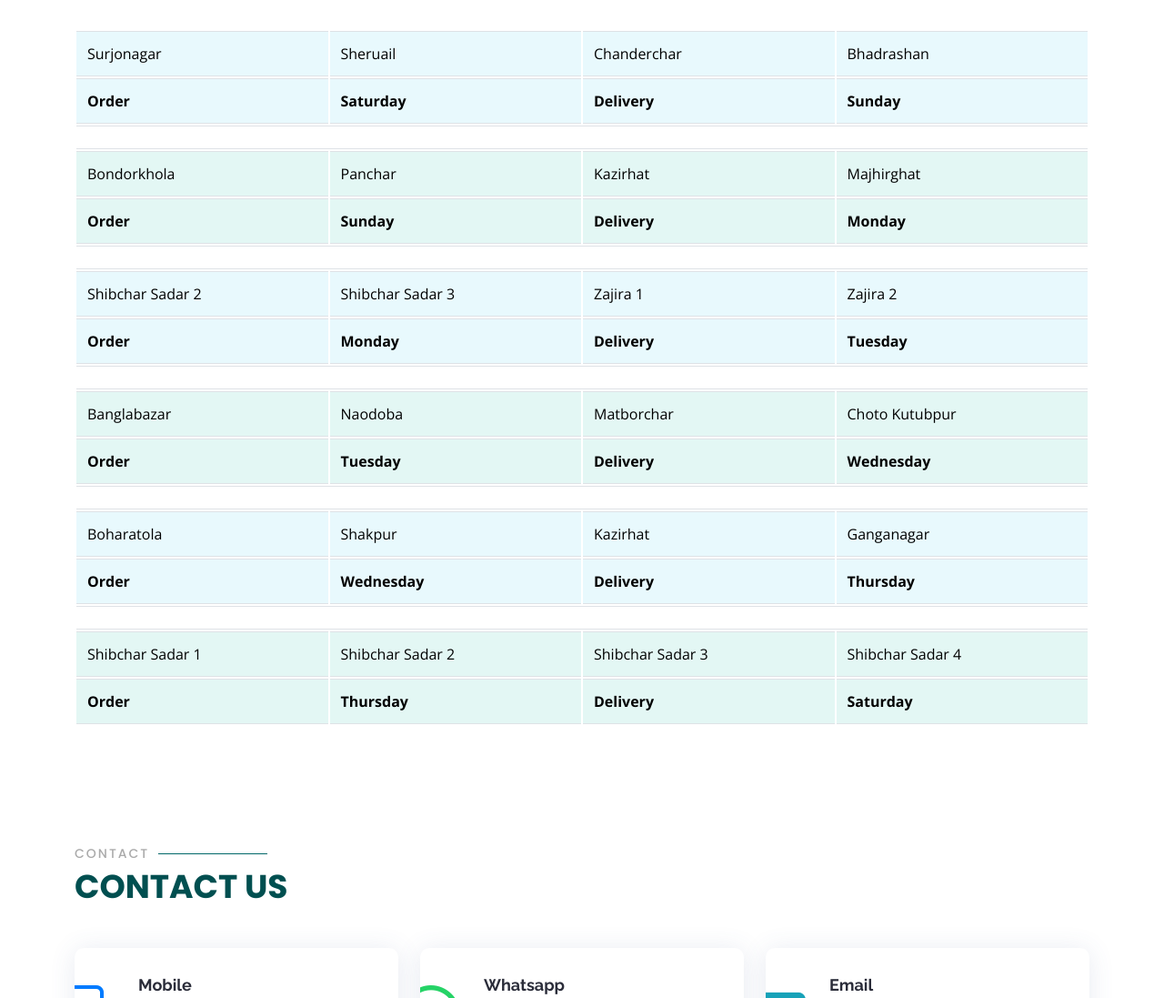
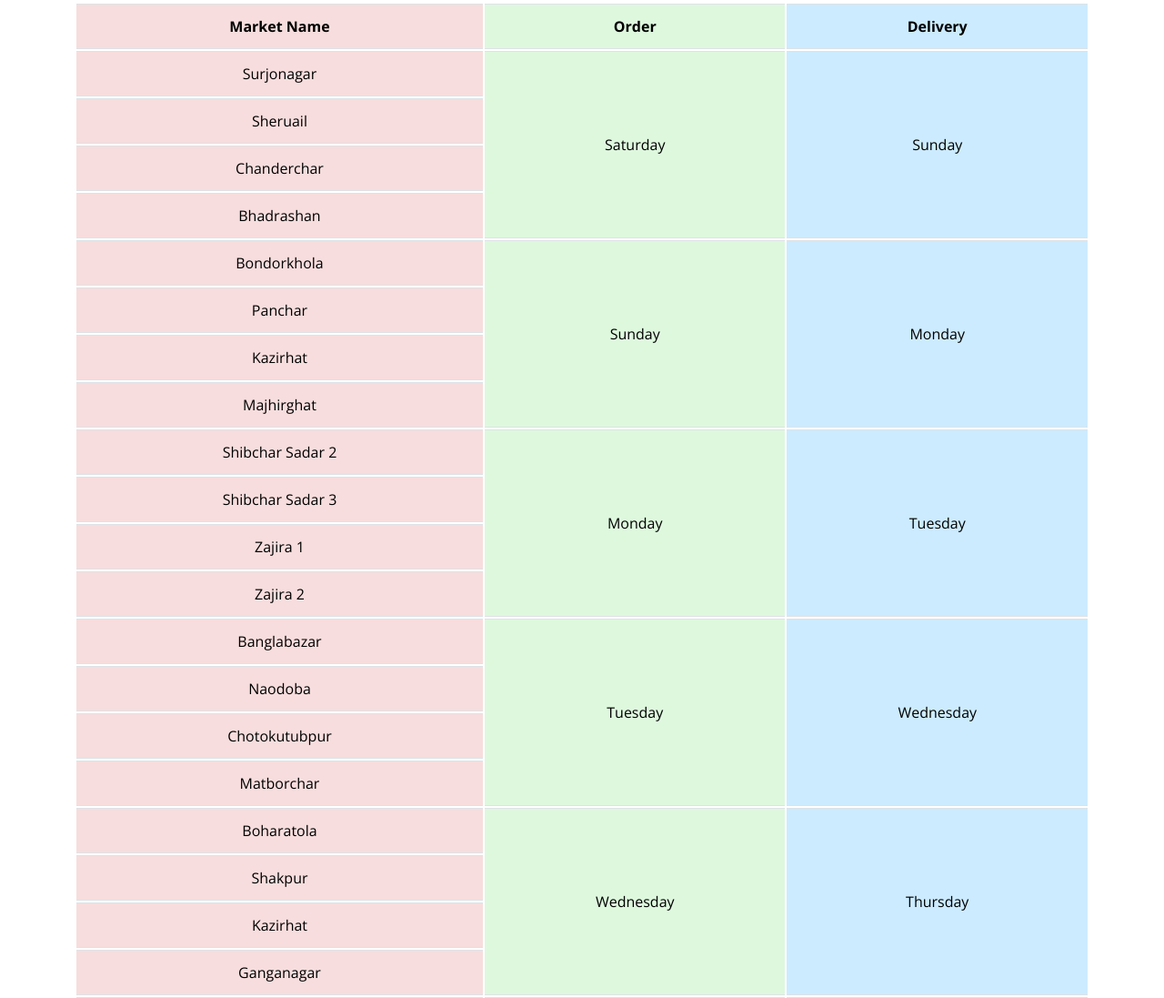
Before and after one commit to dhruba-datta/AB-Pharmacy-HTML, a plain HTML site: page index.html in a window 1280 px wide. Shown: the part 10042-11139 px from the top of the page at 91% size. Drawn offline with nearby package versions, Linux system fonts and the light colour scheme; animation ran at ten frames a second.

Commit message:
table updated

```diff
--- a/assets/css/style.css
+++ b/assets/css/style.css
@@ -562,7 +562,7 @@ section {
 .services .title {
   margin-left: 40px;
   font-weight: 700;
-  margin-bottom: 10px; /* Adjusted margin-bottom to reduce space */
+  margin-bottom: 10px;
   font-size: 18px;
 }
 
@@ -585,8 +585,8 @@ section {
 .services .action-button {
   display: inline-block;
   padding: 10px 20px;
-  margin-left: 40px; /* Align with title and description */
-  margin-top: 5px; /* Reduced space below title */
+  margin-left: 40px;
+  margin-top: 5px;
   text-align: center;
   color: white;
   text-decoration: none;
@@ -608,13 +608,10 @@ section {
 /*--------------------------------------------------------------
 # Table Styles
 --------------------------------------------------------------*/
-.table-responsive {
-  margin-top: 30px;
-}
 
 .table {
   width: 100%;
-  margin-bottom: 1r;
+  margin-bottom: 1rem;
   color: #212529;
   border-collapse: separate;
 }
@@ -622,38 +619,29 @@ section {
 .table th,
 .table td {
   padding: 0.75rem;
-  vertical-align: top;
+  vertical-align: middle; /* Center content vertically */
   border-top: 1px solid #dee2e6;
+  text-align: center; /* Center content horizontally */
 }
 
-.table thead th {
-  vertical-align: bottom;
-  border-bottom: 2px solid #dee2e6;
+
+/* Different colors for each column */
+.table th:nth-child(1),
+.table td:nth-child(1) {
+  background-color: #f7dddd;
+  position: relative;
 }
 
-.table tbody + tbody {
-  border-top: 2px solid #dee2e6;
+.table th:nth-child(2),
+.table td:nth-child(2) {
+  background-color: #def8de;
+  position: relative;
 }
 
-/* Alternating row colors */
-.market-row-1 th, .market-row-1 td {
-  background-color: #E8F9FD !important; /* Light gray */
-  z-index: 1 !important;
-  position: relative !important;
-}
-
-.market-row-2 th, .market-row-2 td {
-  background-color: #e3f7f4  !important; /* Slightly darker gray */
-  z-index: 1 !important;
-  position: relative !important;
-}
-
-/* Separate each set */
-.gap-row td {
-  height: 20px;
-  background-color: #ffffff !important; /* White gap */
-  z-index: 0 !important;
-  position: relative !important;
+.table th:nth-child(3),
+.table td:nth-child(3) {
+  background-color: #ccebff;
+  position: relative;
 }
 
 
--- a/index.html
+++ b/index.html
@@ -1324,7 +1324,6 @@
 
 
     <!-- ======= Services Section ======= -->
-
     <section id="services" class="services">
       <div class="container">
         <div class="section-title" data-aos="zoom-out">
@@ -1335,136 +1334,105 @@
           <div class="col">
             <div class="table-responsive" data-aos="zoom-in">
               <table class="table">
+                <!-- Table header -->
+                <thead>
+                  <tr>
+                    <th>Market Name</th>
+                    <th>Order</th>
+                    <th>Delivery</th>
+                  </tr>
+                </thead>
+                <!-- Table body -->
+                <tbody>
                   <!-- First set of markets -->
-                <thead class="market-row-1">
                   <tr>
                     <td>Surjonagar</td>
+                    <td rowspan="4">Saturday</td>
+                    <td rowspan="4">Sunday</td>
+                  </tr>
+                  <tr>
                     <td>Sheruail</td>
+                  </tr>
+                  <tr>
                     <td>Chanderchar</td>
+                  </tr>
+                  <tr>
                     <td>Bhadrashan</td>
                   </tr>
-                </thead>
-                <tbody class="market-row-1">
-                  <tr>
-                    <th>Order</th>
-                    <th>Saturday</th>
-                    <th>Delivery</th>
-                    <th>Sunday</th>
-                  </tr>
-                </tbody>
-
-                <!-- Gap -->
-                <tr class="gap-row">
-                  <td colspan="4"></td>
-                </tr>
-
                   <!-- Second set of markets -->
-                <thead class="market-row-2">
                   <tr>
                     <td>Bondorkhola</td>
+                    <td rowspan="4">Sunday</td>
+                    <td rowspan="4">Monday</td>
+                  </tr>
+                  <tr>
                     <td>Panchar</td>
+                  </tr>
+                  <tr>
                     <td>Kazirhat</td>
+                  </tr>
+                  <tr>
                     <td>Majhirghat</td>
                   </tr>
-                </thead>
-                <tbody class="market-row-2">
-                  <tr>
-                    <th>Order</th>
-                    <th>Sunday</th>
-                    <th>Delivery</th>
-                    <th>Monday</th>
-                  </tr>
-                </tbody>
-
-                <!-- Gap -->
-                <tr class="gap-row">
-                  <td colspan="4"></td>
-                </tr>
-
                   <!-- Third set of markets -->
-                <thead class="market-row-1">
                   <tr>
                     <td>Shibchar Sadar 2</td>
+                    <td rowspan="4">Monday</td>
+                    <td rowspan="4">Tuesday</td>
+                  </tr>
+                  <tr>
                     <td>Shibchar Sadar 3</td>
+                  </tr>
+                  <tr>
                     <td>Zajira 1</td>
+                  </tr>
+                  <tr>
                     <td>Zajira 2</td>
                   </tr>
-                </thead>
-                <tbody class="market-row-1">
-                  <tr>
-                    <th>Order</th>
-                    <th>Monday</th>
-                    <th>Delivery</th>
-                    <th>Tuesday</th>
-                  </tr>
-                </tbody>
-
-                <!-- Gap -->
-                <tr class="gap-row">
-                  <td colspan="4"></td>
-                </tr>
-
                   <!-- Fourth set of markets -->
-                <thead class="market-row-2">
                   <tr>
                     <td>Banglabazar</td>
+                    <td rowspan="4">Tuesday</td>
+                    <td rowspan="4">Wednesday</td>
+                  </tr>
+                  <tr>
                     <td>Naodoba</td>
+                  </tr>
+                  <tr>
+                    <td>Chotokutubpur</td>
+                  </tr>
+                  <tr>
                     <td>Matborchar</td>
-                    <td>Choto Kutubpur</td>
-                  </tr>
-                </thead>
-                <tbody class="market-row-2">
-                  <tr>
-                    <th>Order</th>
-                    <th>Tuesday</th>
-                    <th>Delivery</th>
-                    <th>Wednesday</th>
-                  </tr>
-                </tbody>
-
-                <!-- Gap -->
-                <tr class="gap-row">
-                  <td colspan="4"></td>
-                </tr>
-
+                  </tr>
                   <!-- Fifth set of markets -->
-                <thead class="market-row-1">
                   <tr>
                     <td>Boharatola</td>
+                    <td rowspan="4">Wednesday</td>
+                    <td rowspan="4">Thursday</td>
+                  </tr>
+                  <tr>
                     <td>Shakpur</td>
+                  </tr>
+                  <tr>
                     <td>Kazirhat</td>
+                  </tr>
+                  <tr>
                     <td>Ganganagar</td>
                   </tr>
-                </thead>
-                <tbody class="market-row-1">
-                  <tr>
-                    <th>Order</th>
-                    <th>Wednesday</th>
-                    <th>Delivery</th>
-                    <th>Thursday</th>
-                  </tr>
-                </tbody>
-
-                <!-- Gap -->
-                <tr class="gap-row">
-                  <td colspan="4"></td>
-                </tr>
-
                   <!-- Sixth set of markets -->
-                <thead class="market-row-2">
                   <tr>
                     <td>Shibchar Sadar 1</td>
+                    <td rowspan="4">Thursday</td>
+                    <td rowspan="4">Saturday</td>
+                  </tr>
+                  <tr>
                     <td>Shibchar Sadar 2</td>
+                  </tr>
+                  <tr>
                     <td>Shibchar Sadar 3</td>
+                  </tr>
+                  <tr>
                     <td>Shibchar Sadar 4</td>
-                  </tr>
-                </thead>
-                <tbody class="market-row-2">
-                  <tr>
-                    <th>Order</th>
-                    <th>Thursday</th>
-                    <th>Delivery</th>
-                    <th>Saturday</th>
                   </tr>
                 </tbody>
               </table>
@@ -1473,6 +1441,9 @@
         </div>
       </div>
     </section>
+
+
+
     <!-- End Services Section -->
 
 
```
Lines whose indentation alone changed are shown as unchanged.
